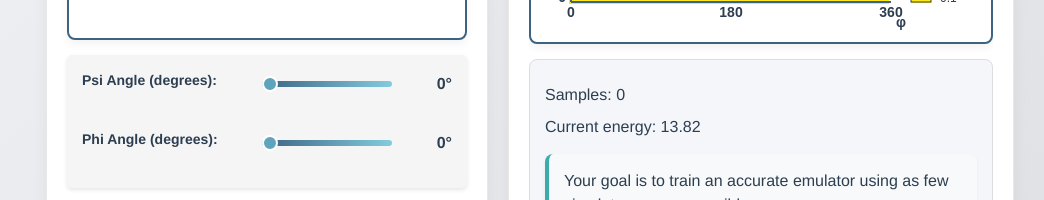
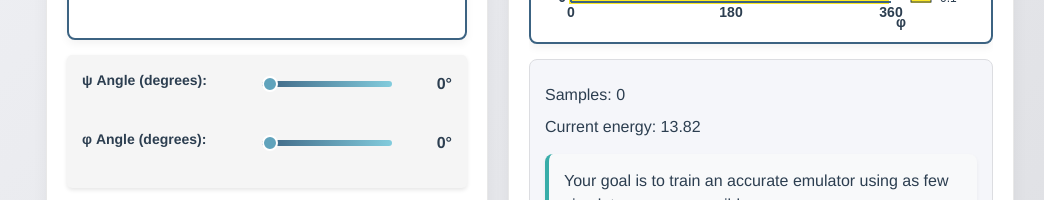
Before and after one commit to alan-turing-institute/gp-demo, a SvelteKit app: page /molecule in a window 1280 px wide. Shown: the part 694-894 px from the top of the page, without its empty margins (164-1208 px from the left). Built offline with nearby package versions, Linux system fonts and the light colour scheme.

Commit message:
use phi/psi symbols on control panel

```diff
--- a/src/routes/molecule/+page.svelte
+++ b/src/routes/molecule/+page.svelte
@@ -639,13 +639,13 @@ function handleChange(event) {
       <div class="Other">
         <div class="control-panel">
           <div class="slider-container">
-            <label for="angle">Psi Angle (degrees):</label>
+            <label for="angle">ψ Angle (degrees):</label>
             <input type="range" id="angle" bind:value={psi} min="0" max="360" step="1" />
             <span>{psi}°</span>
           </div>
 
           <div class="slider-container">
-            <label for="phiAngle">Phi Angle (degrees):</label>
+            <label for="phiAngle">φ Angle (degrees):</label>
             <input type="range" id="phiAngle" bind:value={phi} min="0" max="360" step="1" />
             <span>{phi}°</span>
           </div>
```
